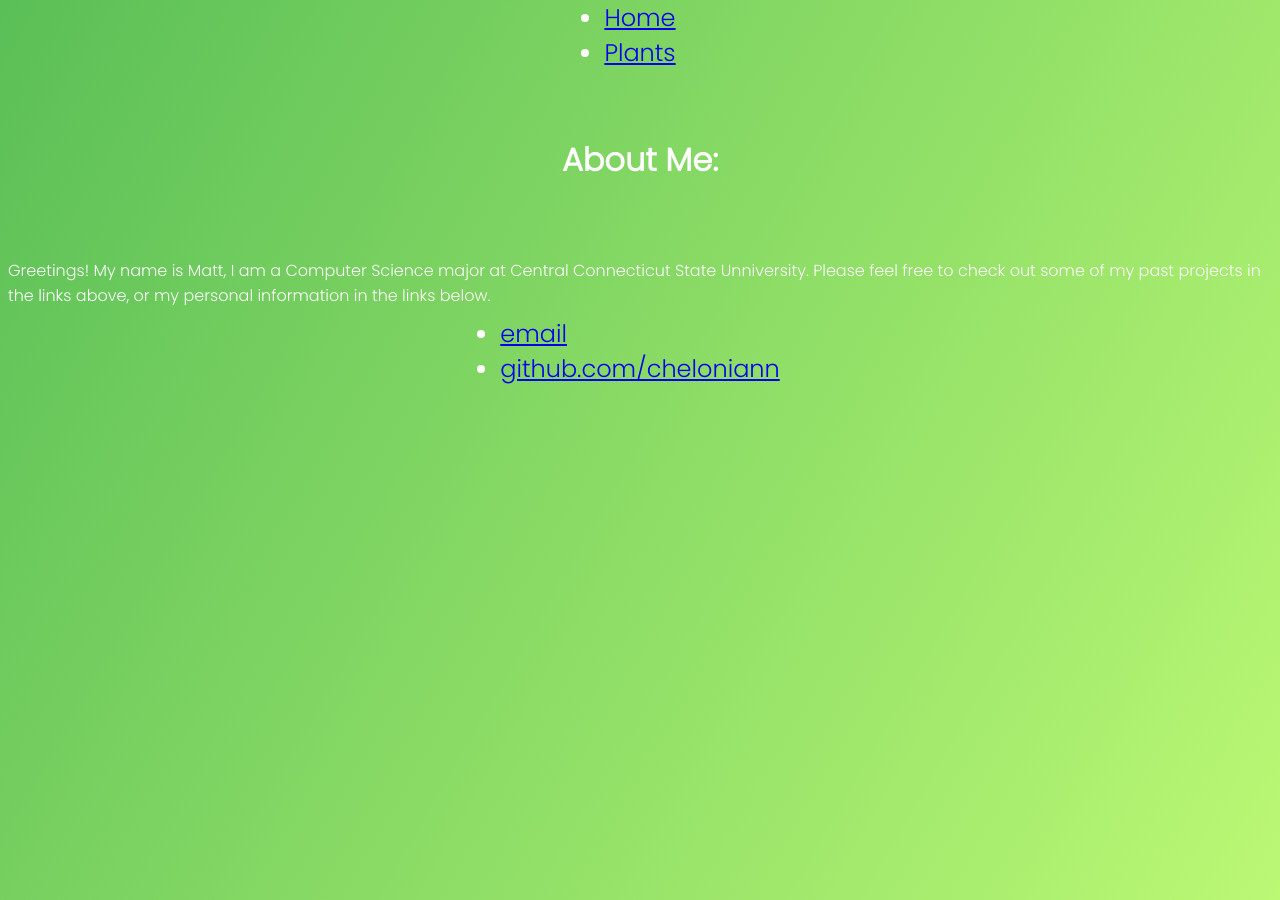
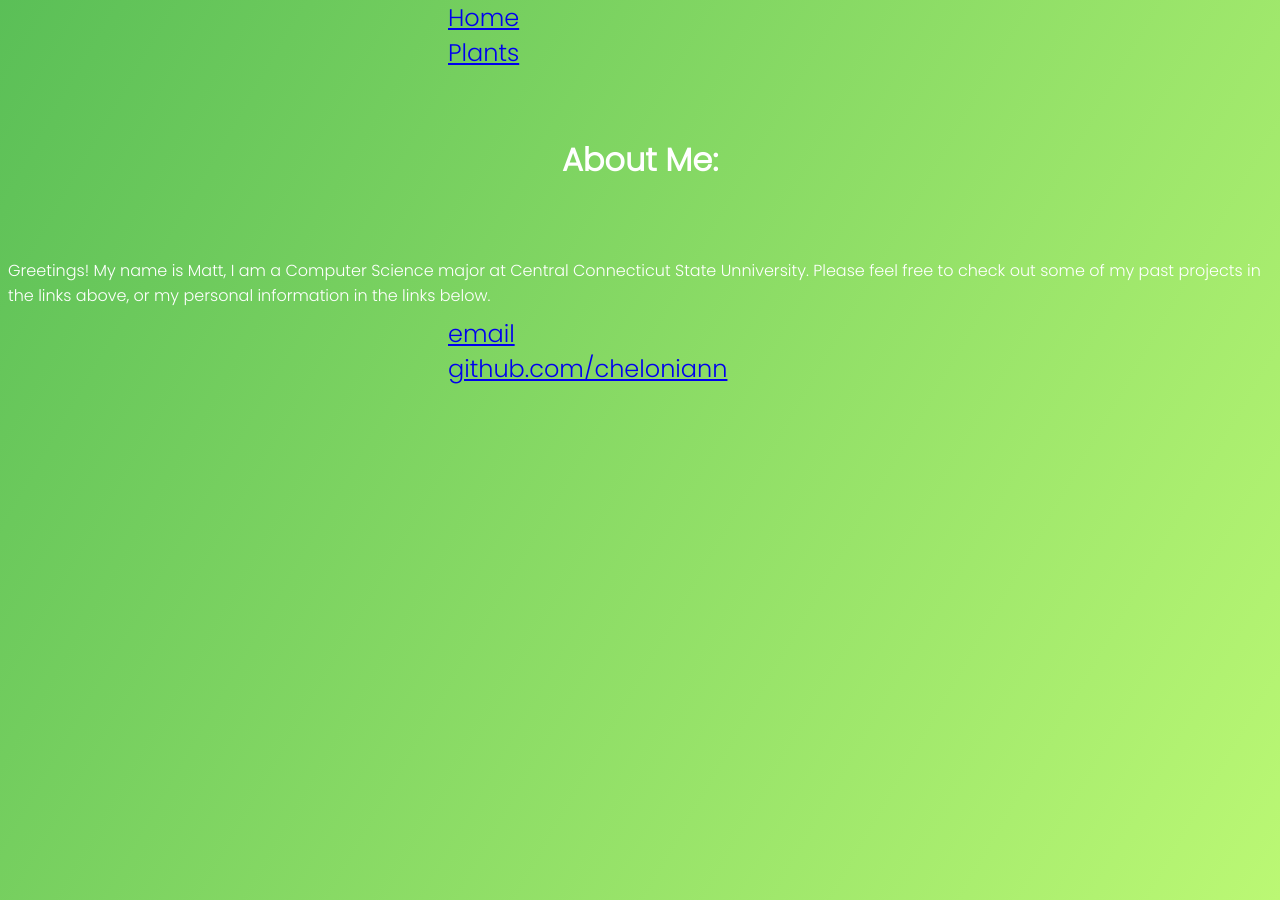
Before and after one commit to cheloniann/cheloniann.github.io, a Jekyll site: the page built from index.html, in a window 1280 px wide. Built offline with Jekyll 4.4.1, drawn with Linux system fonts in a browser that asks for light colours; nearby versions of some CDN libraries.

Commit message:
edited list type

```diff
--- a/_layouts/default.html
+++ b/_layouts/default.html
@@ -11,7 +11,7 @@
   <body>
     <nav>
       <div class="links">
-        <ul>
+        <ul class = "date-list">
           <li><a href="/index.html">Home</a></li>
           <li><a href="/plants.html">Plants</a></li>
         </ul>
@@ -24,7 +24,7 @@
 		</div><!-- /.container -->
     <footer>
       <div class="links">
-        <ul>
+        <ul class="date-list">
           <li><a href="mailto:mwarren@my.ccsu.edu">email</a></li>
           <li><a href="https://github.com/cheloniann">github.com/cheloniann</a></li>
         </ul>
```
